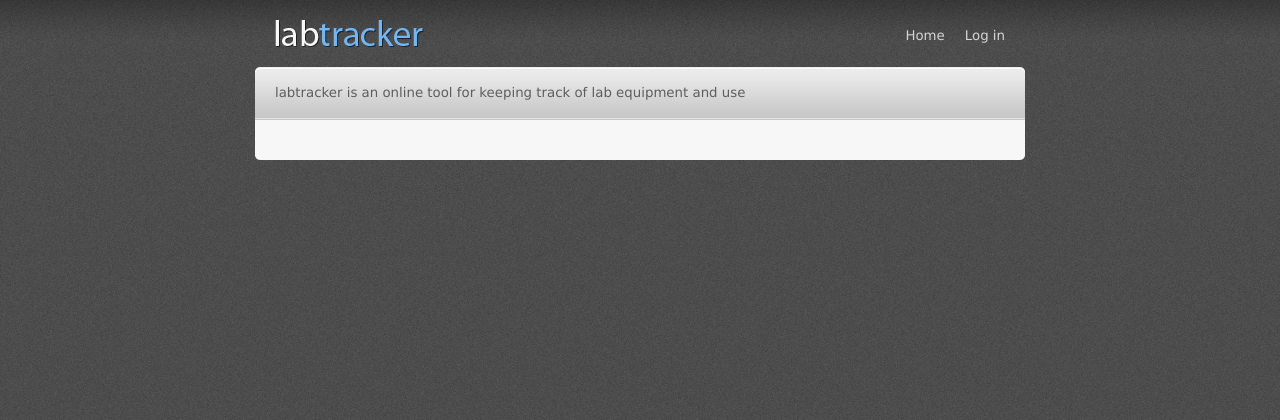
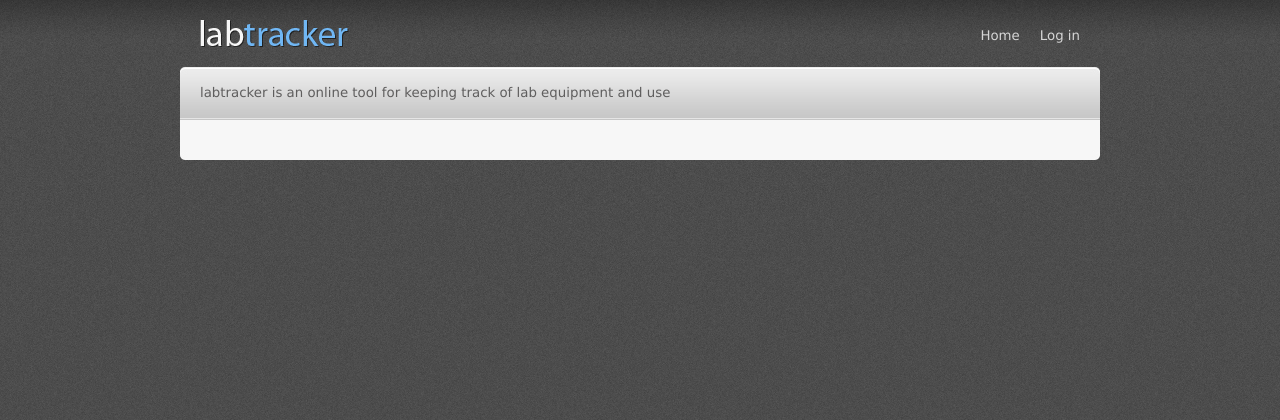
Before and after one commit to danielstjules/labtracker, a Django app: template labtracker/templates/labtracker/auth_success.html in a window 1280 px wide. Shown: the top 420 px of the page. Run offline with Django 3.2, Linux system fonts and the light colour scheme; the template is opened without the code that fills it, so the values that code supplies are empty.

Commit message:
made layout wider

```diff
--- a/labtracker/static/style.css
+++ b/labtracker/static/style.css
@@ -34,7 +34,7 @@ p { padding-bottom: 10px; }
 }
 
 #header {
-	width: 770px;
+	width: 920px;
 	margin: 0 auto;
 	height: 67px;
 }
@@ -48,7 +48,7 @@ p { padding-bottom: 10px; }
 }
 
 #topnav {
-	width: 400px;
+	width: 700px;
 	height: 41px;
 	padding-top: 26px;
 	display: block;
@@ -63,8 +63,12 @@ p { padding-bottom: 10px; }
 	float: right;
 }
 
+#topnav a:hover {
+	color: #E8E8E8;
+}
+
 #container {
-	width: 770px;
+	width: 920px;
 	margin: 0 auto;
 	background: #f7f7f7 url('container.jpg') bottom no-repeat;
 }
@@ -73,7 +77,6 @@ p { padding-bottom: 10px; }
 	padding: 16px 20px 20px 20px;
 	background: url('message.jpg') top left no-repeat;
 	height: 17px;
-	width: 730px;
 }
 
 #content {
--- a/labtracker/templates/labtracker/auth_success.html
+++ b/labtracker/templates/labtracker/auth_success.html
@@ -1,6 +1,6 @@
 {% extends 'base.html' %}
 {% block title %}labtracker | log in{% endblock %}
-{% block meta %}<meta http-equiv="refresh" content="N; URL=/labtracker/">{% endblock %}
+{% block meta %}<meta http-equiv="refresh" content="3; URL=/labtracker/">{% endblock %}
 
 {% block content %}
 	{{ message }}
```
Also changed, not shown: labtracker/static/container.jpg, labtracker/static/message.jpg.
